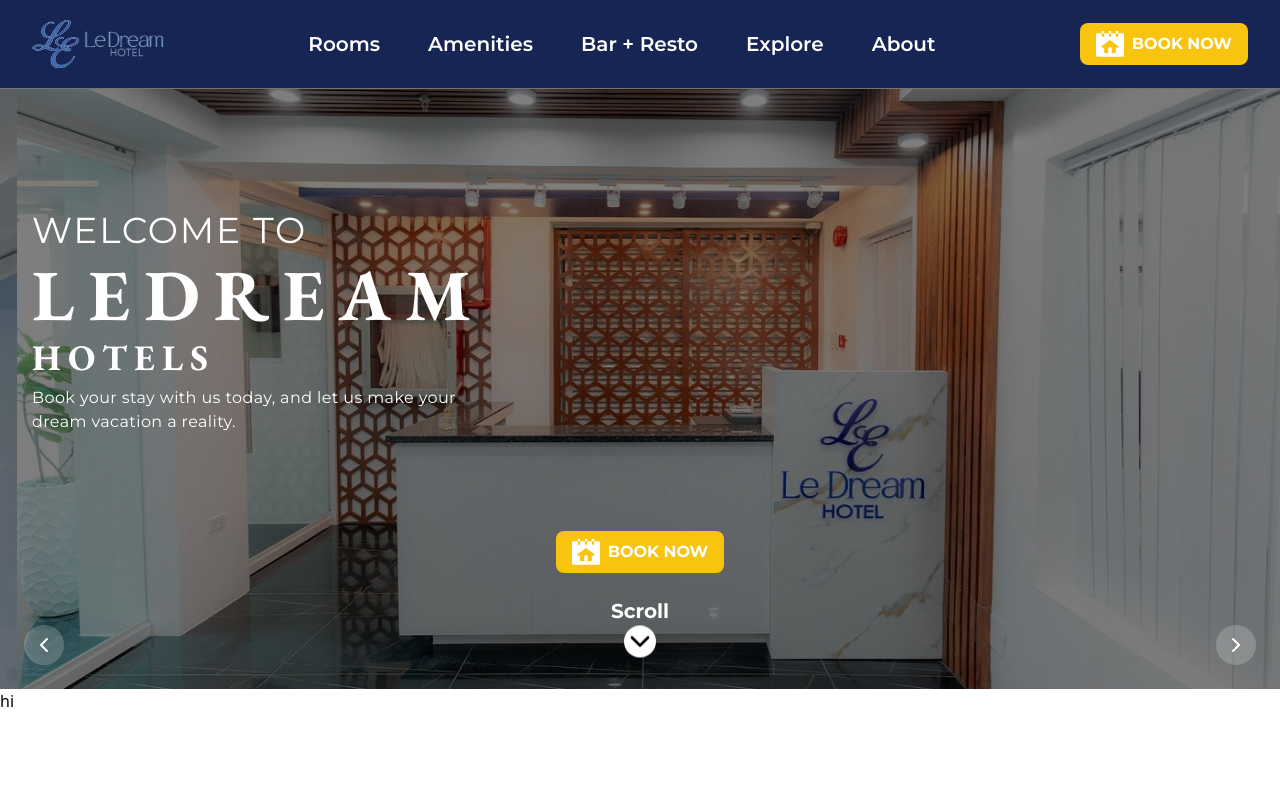
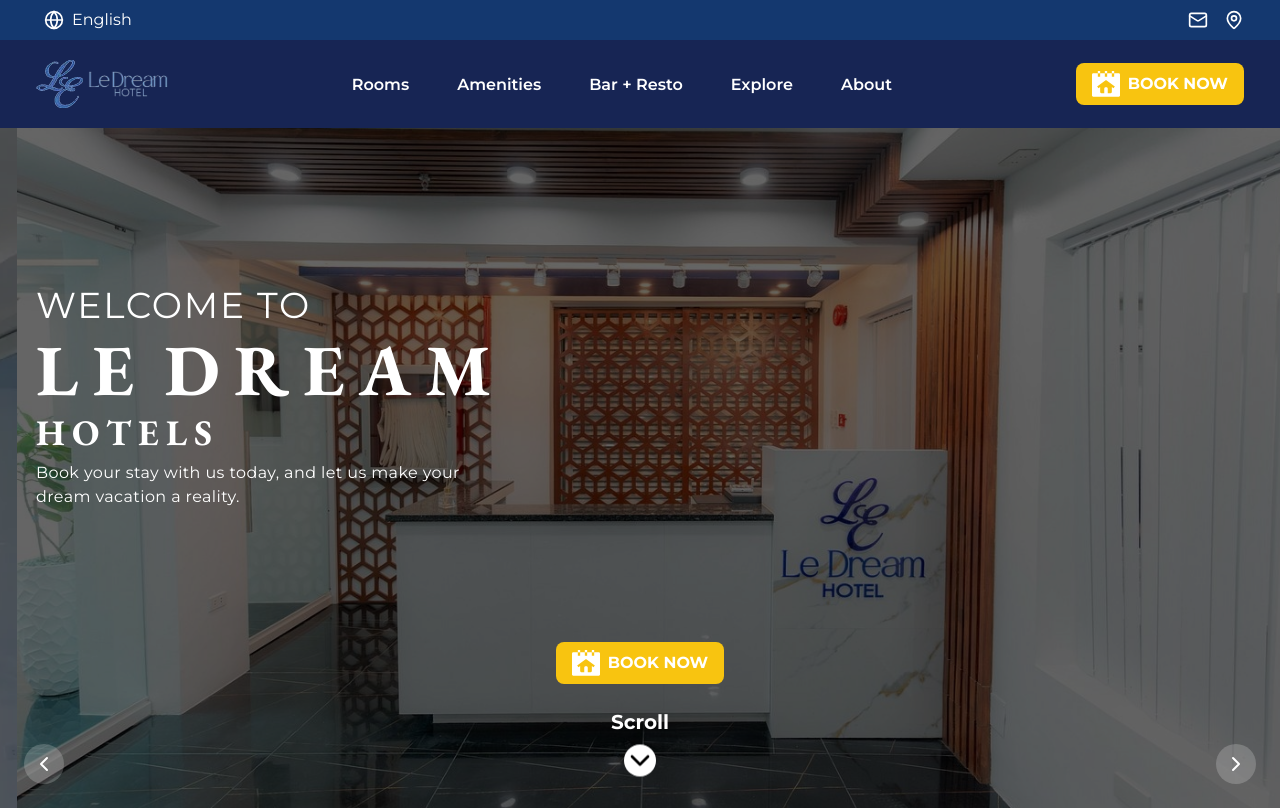
Before and after one commit to zidvsd/le-dream, a React (Vite) app: page / in a window 1280 px wide. Shown: the top 810 px of the page. Built offline with nearby package versions, Linux system fonts and the light colour scheme.

Commit message:
added utility bar

```diff
--- a/src/assets/components/Navbar.jsx
+++ b/src/assets/components/Navbar.jsx
@@ -3,16 +3,16 @@
 import Logo from "./Logo";
 import BookButton from "./buttons/BookButton";
 import { Link, useLocation } from "react-router-dom";
-
+import UtilityBar from "./UtilityBar";
 const Navbar = () => {
   const location = useLocation();
 
   return (
-    <div className="bg-primary sticky top-0 z-1000 w-full border-b border-neutral-500">
+    <div className="bg-primary sticky top-0 z-1000 w-full">
+      <UtilityBar />
       <div className="custom-container flex flex-row items-center justify-between py-1">
         {/* Left: Logo */}
         <Logo iconSize={3} textSize={5} />
-
         {/* Center: Nav Links */}
         <ul className="hidden flex-row items-center space-x-12 lg:flex">
           {navs.map((nav, index) => {
@@ -21,7 +21,7 @@
               <li key={index}>
                 <Link
                   to={`/${nav.path}`}
-                  className={`font-body lg:text-md font-semibold text-white transition-all duration-200 xl:text-xl ${
+                  className={`font-body lg:text-md font-semibold text-white transition-all duration-200 2xl:text-xl ${
                     isActive
                       ? "underline decoration-2 underline-offset-4"
                       : "hover-underline"
--- /dev/null
+++ b/src/assets/components/UtilityBar.jsx
@@ -0,0 +1,58 @@
+import React from "react";
+import { MapPin, Globe, Mail } from "lucide-react";
+import { Link } from "react-router-dom";
+import { languages } from "../../data/languages";
+import { useState } from "react";
+import { handleReload } from "../../utils/util";
+const UtilityBar = () => {
+  const [isActive, setIsActive] = useState(false);
+  const [selectedLang, setSelectedLang] = useState("English");
+
+  return (
+    <div className="bg-tertiary sticky top-0 z-1000 w-full text-white">
+      <div className="custom-container flex flex-row items-center justify-between py-2">
+        <div
+          onClick={() => setIsActive(!isActive)}
+          className={`${isActive ? "bg-primary" : "hover-utility"} hover:bg-primary py relative flex cursor-pointer flex-row items-center gap-x-2 px-2`}
+        >
+          <Globe size={20} />
+          <p className="font-body select-none">{selectedLang}</p>
+
+          {/* Language options dropdown */}
+          <div
+            className={`${isActive ? "absolute" : "hidden"} bg-tertiary top-6 left-10 min-w-[120px] flex-col items-start justify-start border border-white shadow-lg`}
+          >
+            {languages.map((language, index) => (
+              <p
+                onClick={() => {
+                  if (language !== selectedLang) {
+                    setSelectedLang(language);
+                    handleReload();
+                  }
+                  setIsActive(false);
+                }}
+                key={index}
+                className={`font-body hover:bg-primary w-full cursor-pointer px-4 py-2 text-sm transition-colors ${
+                  index !== languages.length - 1 ? "border-b border-white" : ""
+                }`}
+              >
+                {language}
+              </p>
+            ))}
+          </div>
+        </div>
+
+        <div className="flex flex-row gap-x-4">
+          <Link to={"/contact"}>
+            <Mail size={20} className="hover-opacity" />
+          </Link>
+          <Link to={"/"}>
+            <MapPin size={20} className="hover-opacity" />
+          </Link>
+        </div>
+      </div>
+    </div>
+  );
+};
+
+export default UtilityBar;
--- a/src/assets/components/buttons/ScrollButton.jsx
+++ b/src/assets/components/buttons/ScrollButton.jsx
@@ -10,7 +10,7 @@
   return (
     <button
       href="google.com"
-      className="hover-opacity flex cursor-pointer flex-col items-center justify-center gap-y-2"
+      className="hover-opacity flex cursor-pointer flex-col items-center justify-center gap-y-4"
       onClick={scrollToSection}
     >
       <h1 className="font-body-header text-xl text-white">Scroll</h1>
--- a/src/assets/layout/MainLayout.jsx
+++ b/src/assets/layout/MainLayout.jsx
@@ -2,6 +2,7 @@
 import { Outlet, Link } from "react-router-dom";
 import Navbar from "../components/Navbar";
 import Footer from "../components/Footer";
+
 const MainLayout = () => {
   return (
     <>
--- a/src/assets/pages/AboutPage.jsx
+++ b/src/assets/pages/AboutPage.jsx
@@ -1,6 +1,7 @@
 import React from "react";
-
+import { useParams } from "react-router-dom";
 const AboutPage = () => {
+  const { lang } = useParams();
   return <div>about</div>;
 };
 
--- a/src/assets/pages/BarRestoPage.jsx
+++ b/src/assets/pages/BarRestoPage.jsx
@@ -1,6 +1,7 @@
 import React from "react";
-
+import { useParams } from "react-router-dom";
 const BarRestoPage = () => {
+  const { lang } = useParams();
   return (
     <div>
       <h1>bar + resto </h1>
--- a/src/assets/pages/ExplorePage.jsx
+++ b/src/assets/pages/ExplorePage.jsx
@@ -1,5 +1,5 @@
 import React from "react";
-
+import { useParams } from "react-router-dom";
 const ExplorePage = () => {
   return (
     <div>
--- a/src/assets/pages/HomePage.jsx
+++ b/src/assets/pages/HomePage.jsx
@@ -1,6 +1,7 @@
 import React from "react";
 import HeroSection from "../../sections/home/HeroSection";
 import CardsSection from "../../sections/home/CardsSection";
+
 const HomePage = () => {
   return (
     <div>
--- /dev/null
+++ b/src/data/languages.js
@@ -0,0 +1 @@
+export const languages = ["English", "中文", "日本語"];
--- a/src/index.css
+++ b/src/index.css
@@ -8,7 +8,8 @@
   /* --color-accent: #E0B973; */
   --color-accent: #f8c410;
   --color-secondary: #bfdbfe;
-  --color-tertiary: #4071b4;
+  --color-tertiary: #14386F;
+  --breakpoint-2xl: 90rem;
 }
 
 html {
@@ -29,11 +30,15 @@
 }
 
 .custom-container {
-  @apply mx-auto px-4 md:px-6 lg:px-8 max-w-[1440px]
+  @apply mx-auto px-5 md:px-7 lg:px-9 max-w-[1440px]
 }
 
 .footer-link-hover {
   @apply transition hover:text-white duration-200 ease-in-out
+}
+
+.hover-utility {
+  @apply transition-all duration-200 ease-in
 }
 
 .hover-opacity {
--- a/src/sections/home/HeroSection.jsx
+++ b/src/sections/home/HeroSection.jsx
@@ -21,7 +21,7 @@
   return (
     <div
       id="hero-section"
-      className="relative min-h-[70vh] w-full overflow-hidden"
+      className="relative max-h-[80vh] min-h-[85vh] w-full overflow-hidden"
     >
       {/* Background Swiper */}
       <Swiper
@@ -34,15 +34,15 @@
           disableOnInteraction: false,
         }}
         pagination={{ clickable: true }}
-        className="absolute inset-0 z-10 max-h-[80vh] min-h-[75vh] w-full"
+        className="absolute inset-0 z-10 max-h-[80vh] min-h-[85vh] w-full"
       >
         {heroImages.map((img, index) => (
           <SwiperSlide key={index}>
             <div
-              className="max-h-[80vh] min-h-[75vh] w-full bg-cover bg-center"
+              className="max-h-[80vh] min-h-[85vh] w-full bg-cover bg-center"
               style={{ backgroundImage: `url(${img})` }}
             >
-              <div className="absolute inset-0 bg-black/50" />
+              <div className="absolute inset-0 bg-black/60" />
             </div>
           </SwiperSlide>
         ))}
@@ -56,7 +56,8 @@
               WELCOME TO
             </h1>
             <h1 className="font-heading text-5xl font-bold tracking-[0.2em] md:text-7xl">
-              LEDREAM
+              LE
+              <span className="ml-4">DREAM</span>
             </h1>
             <h1 className="font-heading text-2xl font-bold tracking-[.2em] md:text-3xl lg:text-4xl">
               HOTELS
--- a/src/utils/util.js
+++ b/src/utils/util.js
@@ -1,3 +1,6 @@
 export const upperCase = (str) => {
   return str.charAt(0).toUpperCase() + str.slice(1);
 };
+export const handleReload = () => {
+  window.location.reload();
+};
```
